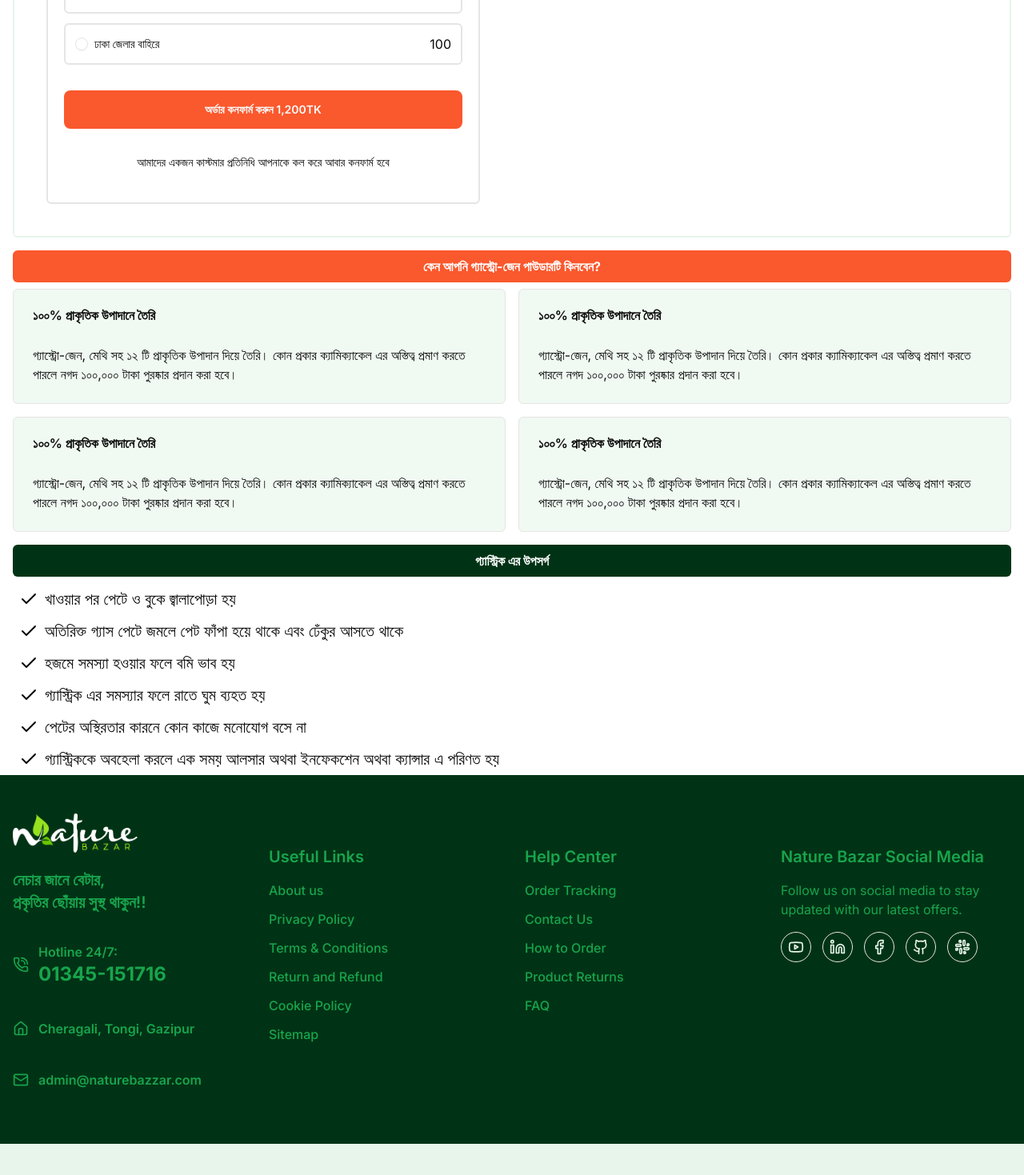
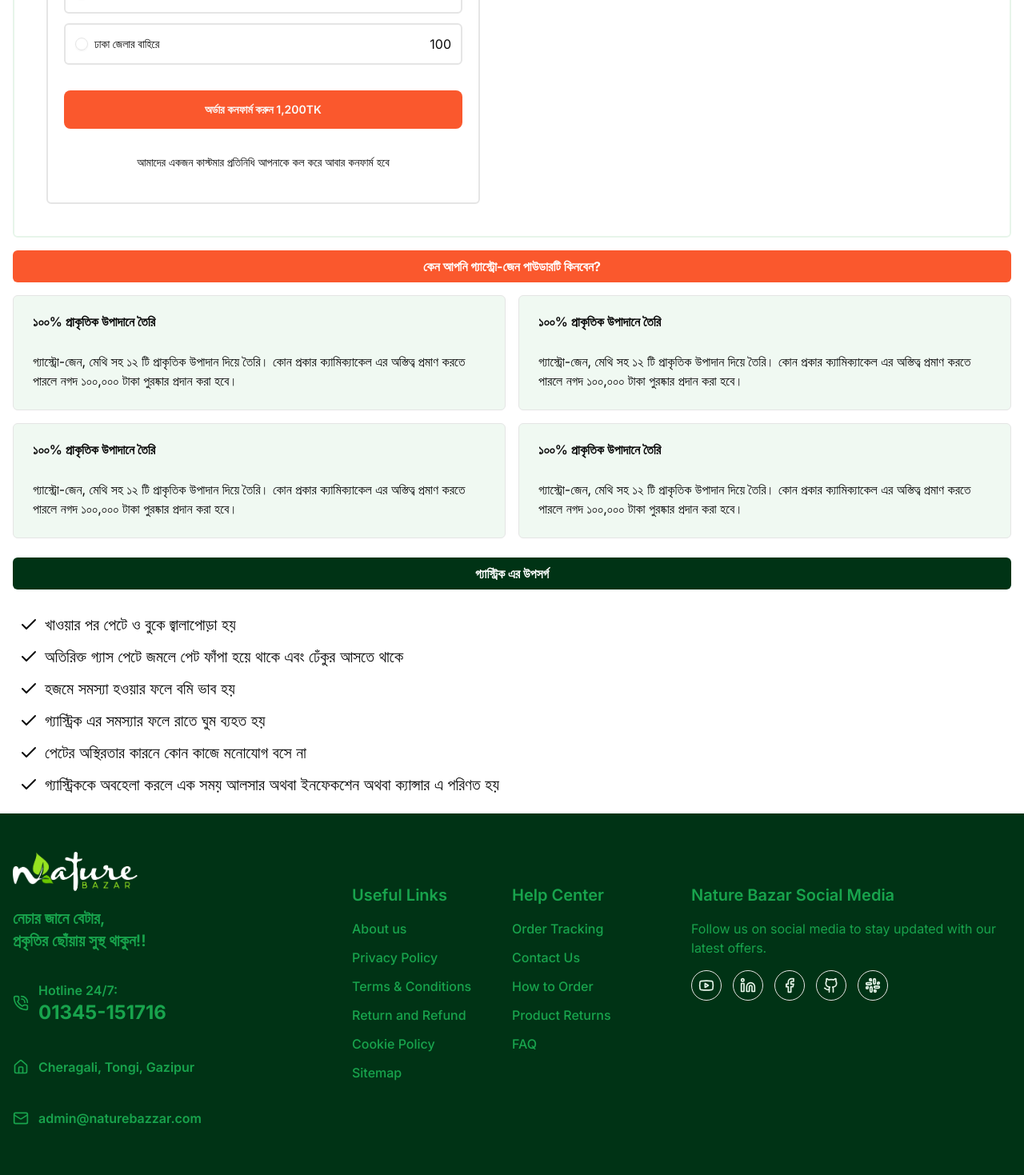
Before and after one commit to shehab-01/nature-bazar, a Next.js app: page / in a window 1280 px wide. Shown: the part 5684-7153 px from the top of the page at 80% size. Before the commit the page ends 7114 px from the top, so only its background shows below. Built offline with nearby package versions, Linux system fonts and the light colour scheme.

Commit message:
* responsive update

```diff
--- a/app/page.tsx
+++ b/app/page.tsx
@@ -32,7 +32,7 @@ const Home = () => {
           </div>
         </div>
         <div className="grid grid-cols-1 md:grid-cols-2  border-2 border-nature_light_white rounded-sm mt-5">
-          <div className="p-10 order-2 md:order-1">
+          <div className="p-2 md:p-10 order-2 md:order-1">
             <div className="pt-4 border-2 broder-gray-400 rounded-sm text-center px-5">
               <h2 className="font-bold text-2xl">
                 অর্ডার করতে নিচের তথ্যগুলি দিন
@@ -42,8 +42,8 @@ const Home = () => {
               </div>
             </div>
           </div>
-          <div className="p-10 order-1 md:order-2">
-            <div className="pt-4 text-start px-5">
+          <div className="p-2 md:p-10 order-1 md:order-2">
+            <div className="pt-4 text-start px-0 md:px-5">
               <h2 className="font-bold text-2xl">পন্য বাছাই করুন</h2>
               <ProductCard />
               <div className="border-2 rounded-sm p-4">
@@ -69,7 +69,7 @@ const Home = () => {
           <div className="bg-nature_orange text-white font-bold w-full text-center rounded-sm p-2 ">
             <p>কেন আপনি গ্যাস্ট্রো-জেন পাউডারটি কিনবেন?</p>
           </div>
-          <div className="grid grid-cols-2 gap-4">
+          <div className="grid grid-cols-1 md:grid-cols-2 gap-4 py-2">
             <WhyProductCard>
               গ্যাস্ট্রো-জেন, মেথি সহ ১২ টি প্রাকৃতিক উপাদান দিয়ে তৈরি। কোন
               প্রকার ক্যামিক্যাকেল এর অস্তিত্ব প্রমাণ করতে পারলে নগদ ১০০,০০০
@@ -97,7 +97,7 @@ const Home = () => {
           <div className="bg-nature_dark_green text-white font-bold w-full text-center rounded-sm p-2 ">
             <p>গ্যাস্ট্রিক এর উপসর্গ</p>
           </div>
-          <ol className="">
+          <ol className="py-4">
             <li className="text-xl font-normal flex items-center  ">
               <span className="p-2">
                 <Check />
--- a/components/Footer.tsx
+++ b/components/Footer.tsx
@@ -11,7 +11,7 @@ const Footer = () => {
   return (
     <footer className="bg-nature_dark_green">
       <Container>
-        <div className="py-12 grid grid-cols-1 md:grid-cols-2 lg:grid-cols-4 gap-8">
+        <div className="py-12 grid grid-cols-1 md:grid-cols-2 lg:grid-cols-3 gap-6">
           <div className="space-y-4">
             <Logo className="w-40" />
             <SubTitle className="text-xl hover:text-nature_light_white">
@@ -19,7 +19,8 @@ const Footer = () => {
             </SubTitle>
             <Contact />
           </div>
-          <div className="mt-10">
+          <div className="grid grid-cols-2">
+            <div className="md:mt-10">
               <SubTitle className="text-xl text-nature_bazar_light_green hover:text-nature_light_white">
                 Useful Links
               </SubTitle>
@@ -37,7 +38,7 @@ const Footer = () => {
                 ))}
               </ul>
             </div>
-          <div className="mt-10">
+            <div className="md:mt-10">
               <SubTitle className="text-xl text-nature_bazar_light_green hover:text-nature_light_white">
                 Help Center
               </SubTitle>
@@ -55,6 +56,8 @@ const Footer = () => {
                 ))}
               </ul>
             </div>
+          </div>
+
           <div className="mt-10">
             <SubTitle className="text-xl text-nature_bazar_light_green hover:text-nature_light_white">
               Nature Bazar Social Media
--- a/components/OrderForm.tsx
+++ b/components/OrderForm.tsx
@@ -63,7 +63,9 @@ const OrderForm = () => {
           name="name_6004397793"
           render={({ field }) => (
             <FormItem>
-              <FormLabel className="font-semibold text-xl">নাম</FormLabel>
+              <FormLabel className="font-semibold text-sm md:text-xl">
+                নাম
+              </FormLabel>
               <FormControl>
                 <Input placeholder="আপনার নাম" type="" {...field} />
               </FormControl>
@@ -78,7 +80,7 @@ const OrderForm = () => {
           name="name_4326988703"
           render={({ field }) => (
             <FormItem>
-              <FormLabel className="font-semibold text-xl">
+              <FormLabel className="font-semibold text-sm md:text-xl">
                 মোবাইল নাম্বার
               </FormLabel>
               <FormControl>
@@ -99,7 +101,9 @@ const OrderForm = () => {
           name="name_8365973883"
           render={({ field }) => (
             <FormItem>
-              <FormLabel className="font-semibold text-xl">ঠিকানা</FormLabel>
+              <FormLabel className="font-semibold text-sm md:text-xl">
+                ঠিকানা
+              </FormLabel>
               <FormControl>
                 <Textarea
                   placeholder="আপনার বাসার সম্পুর্ণ  ঠিকানা"
@@ -118,7 +122,7 @@ const OrderForm = () => {
           name="name_7691747641"
           render={({ field }) => (
             <FormItem>
-              <FormLabel className="font-semibold text-xl">
+              <FormLabel className="font-semibold text-sm md:text-xl">
                 অর্ডার নোট
               </FormLabel>
               <FormControl>
```
Lines whose indentation alone changed are shown as unchanged.
